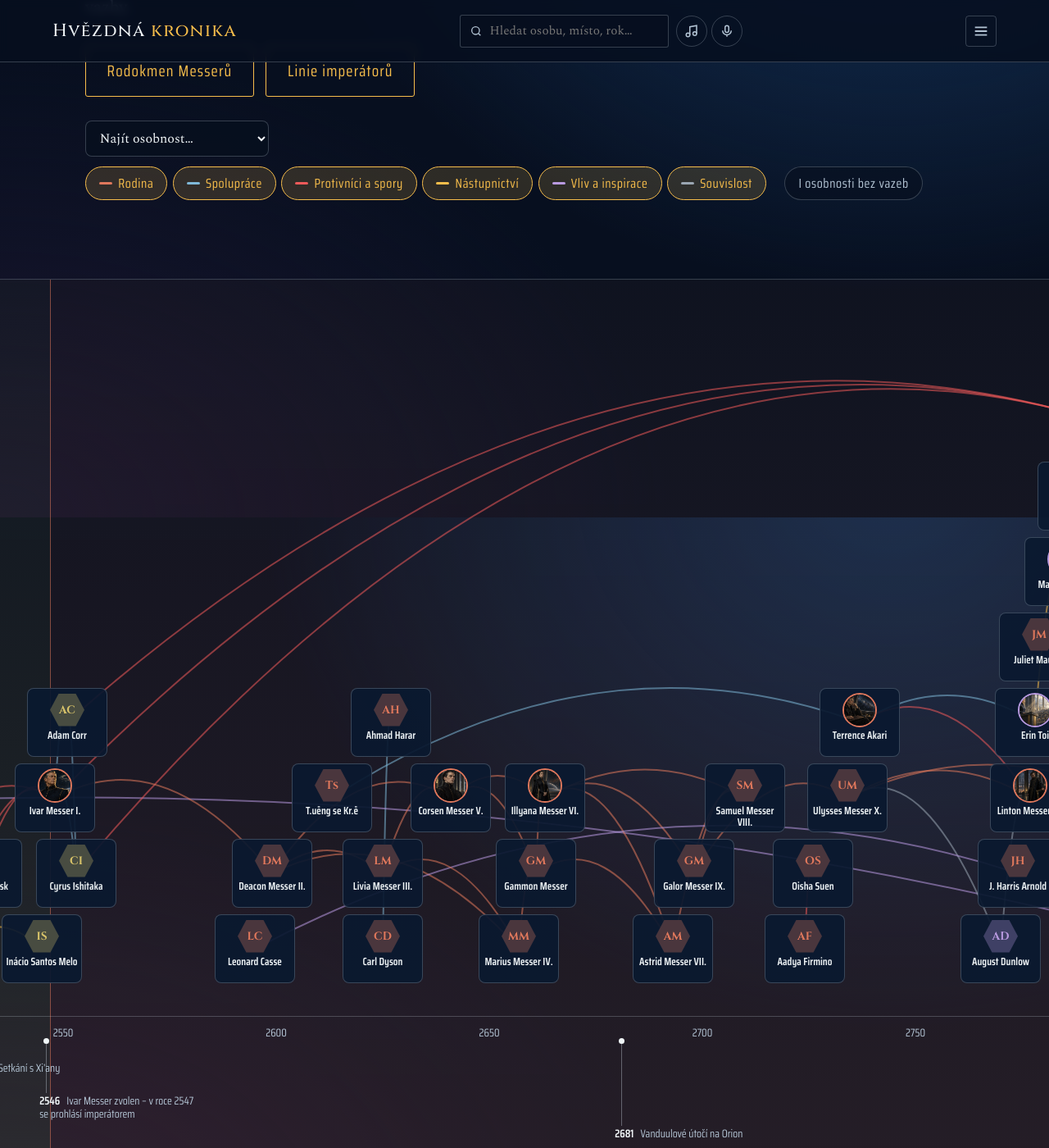
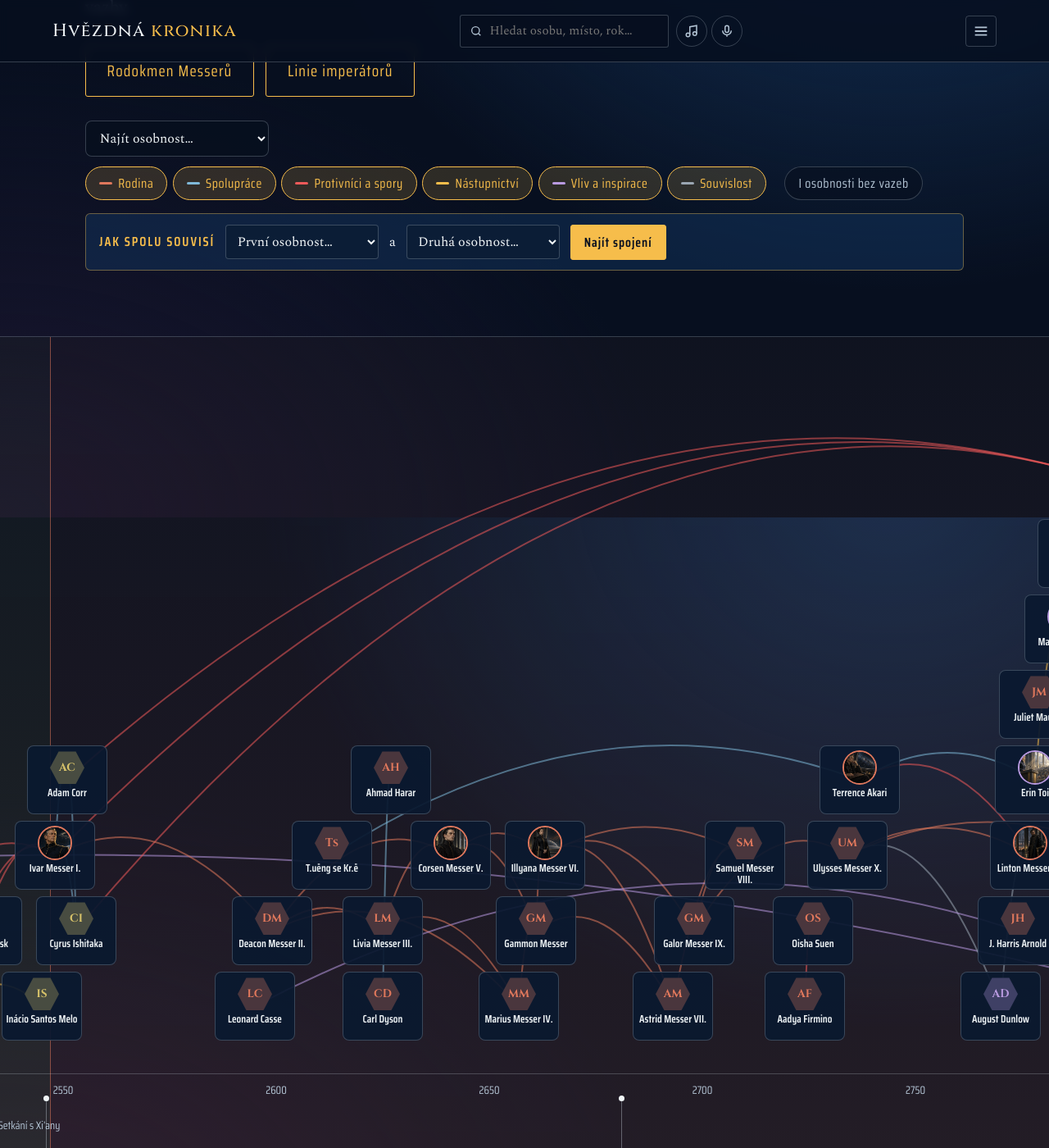
Before and after one commit to dadotik-eng/kronika-vesmiru, a Jekyll site: the page built from vztahy.html, in a window 1280 px wide and 1400 px high, scrolled down 269 px. Shown: the whole window at 82% size. Built offline with Jekyll 4.4.1, drawn with Linux system fonts in a browser that asks for light colours; part of the change alters nothing that is shown.

Commit message:
Síť osobností: Jak spolu souvisí – nejkratší řetěz vazeb mezi dvěma osobnostmi
Co-Authored-By: Claude Opus 5.5 <noreply@anthropic.com>
Claude-Session: https://claude.ai/code/session_019nmCp42rAmbc4M4RKrxxCM

```diff
--- a/assets/css/styl.css
+++ b/assets/css/styl.css
@@ -918,3 +918,14 @@ main h1[tabindex="-1"]:focus, main[tabindex="-1"]:focus { outline: none; }
 .kv-skore { font-family: var(--display); font-size: 4.5rem; line-height: 1; color: var(--akcent); margin: 0 0 .6rem; }
 .kv-konec .tlacitka { justify-content: center; }
 @media (max-width: 640px) { .kv-moznosti { grid-template-columns: 1fr; } }
+
+/* Síť osobností: Jak spolu souvisí */
+.vz-cesta { display: flex; flex-wrap: wrap; align-items: center; gap: .6rem .8rem; margin-top: 1rem; padding: .8rem 1rem; border: 1px solid rgba(246,189,75,.4); border-radius: 6px; background: var(--panel); }
+.vz-cesta b { font-family: var(--label); letter-spacing: .12em; text-transform: uppercase; color: var(--akcent); font-weight: 600; }
+.vz-cesta select { background: #0b1d36; color: var(--text); border: 1px solid var(--linka); border-radius: 4px; padding: .45rem .6rem; font: inherit; max-width: 15rem; }
+.vz-cesta .tlacitko { margin: 0; padding: .5rem 1rem; font-size: 1rem; }
+.vz-retez { list-style: none; margin: .8rem 0 0; padding: 0; counter-reset: krok; }
+.vz-retez li { position: relative; padding: .55rem 0 .55rem 2.2rem; border-left: 3px solid var(--barva); margin-left: .6rem; }
+.vz-retez li::before { counter-increment: krok; content: counter(krok); position: absolute; left: -.85rem; top: .5rem; width: 1.4rem; height: 1.4rem; border-radius: 50%; background: var(--barva); color: #081a33; font: 600 .8rem/1.4rem var(--label); text-align: center; }
+.vz-retez .vz-typ { margin-left: .6rem; }
+@media (max-width: 640px) { .vz-cesta select { max-width: 100%; flex: 1 1 100%; } .vz-cesta > span { display: none; } }
--- a/vztahy.html
+++ b/vztahy.html
@@ -18,6 +18,13 @@ popis: Kdo koho svrhl, kdo s kým spolupracoval a kdo komu předal trůn – vzt
     <div class="mapa-prepinace vz-typy" id="vz-typy" role="group" aria-label="Typy vazeb"></div>
     <button type="button" class="prepinac" id="vz-vsichni" aria-pressed="false">I osobnosti bez vazeb</button>
   </div>
+  <form class="vz-cesta" id="vz-cesta">
+    <b>Jak spolu souvisí</b>
+    <label><span class="sr">První osobnost</span><select id="vz-a" required><option value="">První osobnost…</option></select></label>
+    <span aria-hidden="true">a</span>
+    <label><span class="sr">Druhá osobnost</span><select id="vz-b" required><option value="">Druhá osobnost…</option></select></label>
+    <button type="submit" class="tlacitko plne">Najít spojení</button>
+  </form>
 </section>
 
 <div class="imp-obal vz-obal" id="vz-obal"><div class="imp-platno vz-platno" id="vz-platno" aria-label="Síť vztahů mezi osobnostmi na časové ose"></div></div>
@@ -38,7 +45,7 @@ popis: Kdo koho svrhl, kdo s kým spolupracoval a kdo komu předal trůn – vzt
   var MILNIKY = [[2271, 'Croshaw prolétá prvním skokem'], [2380, 'Vznikají Spojené národy Země'], [2438, 'První kontakt s Banu'], [2530, 'Setkání s Xi’any'], [2546, 'Ivar Messer zvolen – v roce 2547 se prohlásí imperátorem'], [2681, 'Vanduulové útočí na Orion'], [2792, 'Pád Messerů'], [2884, 'Pád Calibanu'], [2945, 'Útok na Vegu II']];
   var OD = 2250, DO = 2965, X0 = 30, CW = 98, CH = 84, LANE = 92;
   var PX = window.innerWidth < 700 ? 4.4 : 5.2;
-  var O = {}, osoby = [], vazby = [], typy = {}, vybrana = null, skryteTypy = {}, OSA = 0;
+  var O = {}, osoby = [], vazby = [], typy = {}, vybrana = null, cesta = null, skryteTypy = {}, OSA = 0;
   function x(r) { return X0 + (r - OD) * PX; }
   function esc(t) { return String(t == null ? '' : t).replace(/[&<>"]/g, function (c) { return { '&': '&amp;', '<': '&lt;', '>': '&gt;', '"': '&quot;' }[c]; }); }
   function prijmeni(j) { var s = j.replace(/\s+[IVXL]+\.$/, '').split(' '); return s.length > 1 ? s.slice(1).join(' ') : j; }
@@ -60,6 +67,7 @@ popis: Kdo koho svrhl, kdo s kým spolupracoval a kdo komu předal trůn – vzt
     tl.querySelectorAll('[data-typ]').forEach(function (c) { c.addEventListener('click', function () { var zap = c.getAttribute('aria-pressed') !== 'true'; c.setAttribute('aria-pressed', zap); skryteTypy[c.dataset.typ] = !zap; kresli(); }); });
     osoby.slice().sort(function (a, b) { return prijmeni(a.jmeno).localeCompare(prijmeni(b.jmeno), 'cs'); }).forEach(function (o) {
       vyber.insertAdjacentHTML('beforeend', '<option value="' + esc(o.id) + '">' + esc(o.jmeno) + (o.vazby.length ? ' (' + o.vazby.length + ')' : '') + '</option>');
+      if (o.vazby.length) ['vz-a', 'vz-b'].forEach(function (s) { document.getElementById(s).insertAdjacentHTML('beforeend', '<option value="' + esc(o.id) + '">' + esc(o.jmeno) + '</option>'); });
     });
     kresli();
     var start = decodeURIComponent((location.hash || '').slice(1));
@@ -103,7 +111,7 @@ popis: Kdo koho svrhl, kdo s kým spolupracoval a kdo komu předal trůn – vzt
     });
     platno.style.width = sirka + 'px'; platno.style.height = vyska + 'px';
     platno.innerHTML = h;
-    if (vybrana) zvyrazni(vybrana.id);
+    if (cesta) zvyrazniCestu(cesta); else if (vybrana) zvyrazni(vybrana.id);
   }
   function zvyrazni(id) {
     var sousede = {};
@@ -124,15 +132,15 @@ popis: Kdo koho svrhl, kdo s kým spolupracoval a kdo komu předal trůn – vzt
   window.addEventListener('hashchange', function () { var id = decodeURIComponent(location.hash.slice(1)); if (document.getElementById('vz-platno') === platno && O[id] && (!vybrana || vybrana.id !== id)) vyberOsobu(id, true); });
 
   function zrusVyber() {
-    vybrana = null; vyber.value = ''; platno.classList.remove('vz-zamereno');
-    platno.querySelectorAll('.vz-vybrana, .vz-soused, .vz-aktivni').forEach(function (n) { n.classList.remove('vz-vybrana', 'vz-soused', 'vz-aktivni'); });
+    vybrana = null; cesta = null; vyber.value = ''; platno.classList.remove('vz-zamereno');
+    platno.querySelectorAll('.vz-vybrana, .vz-soused, .vz-aktivni, .vz-na-ceste').forEach(function (n) { n.classList.remove('vz-vybrana', 'vz-soused', 'vz-aktivni', 'vz-na-ceste'); });
     try { history.replaceState(history.state, '', location.pathname); } catch (e) {}
     uvod();
   }
   function vyberOsobu(id, posunout) {
     var o = O[id]; if (!o) return;
     if (!viditelna(o)) { vsichni.setAttribute('aria-pressed', 'true'); kresli(); }
-    vybrana = o; vyber.value = id;
+    vybrana = o; cesta = null; vyber.value = id;
     try { history.replaceState(history.state, '', '#' + id); } catch (e) {}
     zvyrazni(id);
     if (posunout) obal.scrollTo({ left: o.cx - obal.clientWidth / 2, behavior: 'smooth' });
@@ -168,6 +176,44 @@ popis: Kdo koho svrhl, kdo s kým spolupracoval a kdo komu předal trůn – vzt
     panel.innerHTML = h;
     panel.querySelectorAll('.vz-jmeno').forEach(function (b) { b.addEventListener('click', function () { vyberOsobu(b.dataset.id, true); }); });
   }
+
+  // Jak spolu souvisí: nejkratší řetěz vazeb (prohledávání do šířky)
+  function najdiCestu(a, b) {
+    var pred = {}; pred[a] = null; var fronta = [a];
+    while (fronta.length) {
+      var u = fronta.shift(); if (u === b) break;
+      O[u].vazby.forEach(function (v) { if (skryteTypy[v.typ]) return; var w = v.a === u ? v.b : v.a; if (!(w in pred)) { pred[w] = { z: u, v: v }; fronta.push(w); } });
+    }
+    if (!(b in pred)) return null;
+    var kroky = [], t = b; while (pred[t]) { kroky.unshift({ od: pred[t].z, k: t, v: pred[t].v }); t = pred[t].z; }
+    return kroky;
+  }
+  function zvyrazniCestu(c) {
+    var ids = {}; c.kroky.forEach(function (k) { ids[k.od] = 1; ids[k.k] = 1; });
+    platno.classList.add('vz-zamereno');
+    platno.querySelectorAll('.vz-karta').forEach(function (k) { k.classList.toggle('vz-vybrana', k.dataset.id === c.a || k.dataset.id === c.b); k.classList.toggle('vz-soused', !!ids[k.dataset.id]); });
+    platno.querySelectorAll('path').forEach(function (p) { p.classList.toggle('vz-aktivni', c.kroky.some(function (k) { return (p.dataset.a === k.v.a && p.dataset.b === k.v.b); })); });
+  }
+  document.getElementById('vz-cesta').addEventListener('submit', function (ev) {
+    ev.preventDefault();
+    var a = document.getElementById('vz-a').value, b = document.getElementById('vz-b').value;
+    if (!a || !b) return;
+    var h = '<p class="mp-stitek" style="--barva:var(--akcent)"><i></i>Jak spolu souvisí</p><h2>' + esc(O[a].jmeno) + ' a ' + esc(O[b].jmeno) + '</h2>';
+    if (a === b) { panel.innerHTML = h + '<p class="mp-nic">Vyber dvě různé osobnosti.</p>'; return; }
+    var kroky = najdiCestu(a, b);
+    if (!kroky) { cesta = null; panel.innerHTML = h + '<p class="mp-nic">V síti mezi nimi zatím žádné spojení nevede' + (Object.keys(skryteTypy).some(function (k) { return skryteTypy[k]; }) ? ' (některé typy vazeb máš vypnuté)' : '') + '.</p>'; return; }
+    vybrana = null; vyber.value = '';
+    cesta = { a: a, b: b, kroky: kroky };
+    if (kroky.some(function (k) { return !viditelna(O[k.k]) || !viditelna(O[k.od]); })) { vsichni.setAttribute('aria-pressed', 'true'); kresli(); } else zvyrazniCestu(cesta);
+    h += '<p class="mp-popis">' + (kroky.length === 1 ? 'Přímá vazba.' : 'Spojuje je ' + kroky.length + ' vazeb přes ' + (kroky.length - 1) + (kroky.length - 1 === 1 ? ' osobnost.' : kroky.length - 1 < 5 ? ' osobnosti.' : ' osobností.')) + '</p><ol class="vz-retez">';
+    kroky.forEach(function (k) {
+      h += '<li style="--barva:' + (BARVY[k.v.typ] || BARVY.souvislost) + '"><button type="button" class="vz-jmeno" data-id="' + esc(k.od) + '">' + esc(O[k.od].jmeno) + '</button> → <button type="button" class="vz-jmeno" data-id="' + esc(k.k) + '">' + esc(O[k.k].jmeno) + '</button><span class="vz-typ">' + esc(typy[k.v.typ] || k.v.typ) + '</span>' + (k.v.popis ? '<p class="vz-popis">' + esc(k.v.popis) + '</p>' : '') + '</li>';
+    });
+    panel.innerHTML = h + '</ol>';
+    panel.querySelectorAll('.vz-jmeno').forEach(function (bt) { bt.addEventListener('click', function () { vyberOsobu(bt.dataset.id, true); }); });
+    var prvni = O[kroky[0].od]; if (prvni.cx != null) obal.scrollTo({ left: prvni.cx - 60, behavior: 'smooth' });
+    panel.scrollIntoView({ behavior: 'smooth', block: 'start' });
+  });
   vyber.addEventListener('change', function () { if (vyber.value) vyberOsobu(vyber.value, true); else zrusVyber(); });
   vsichni.addEventListener('click', function () { vsichni.setAttribute('aria-pressed', vsichni.getAttribute('aria-pressed') !== 'true'); kresli(); });
 })();
```
